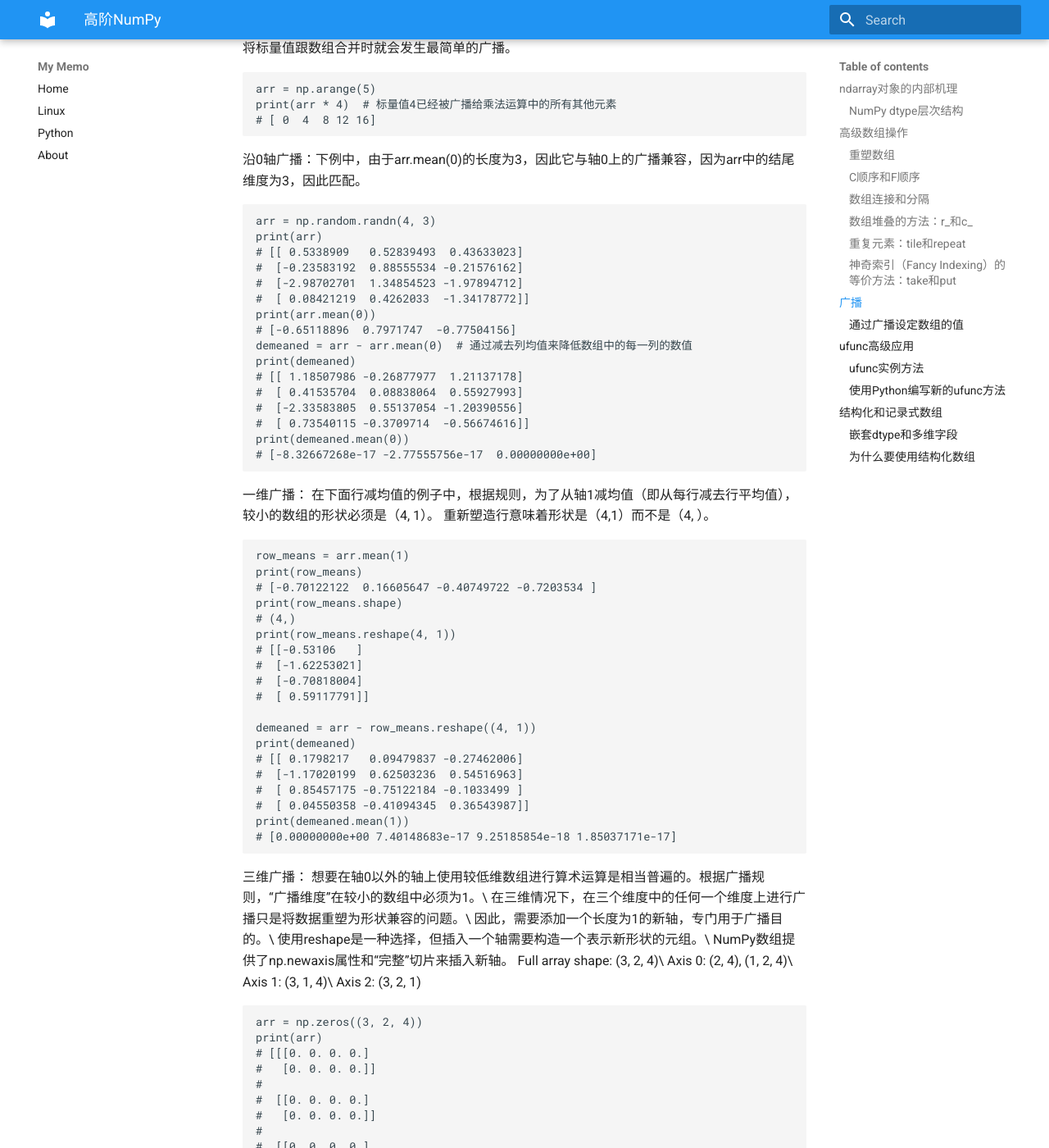
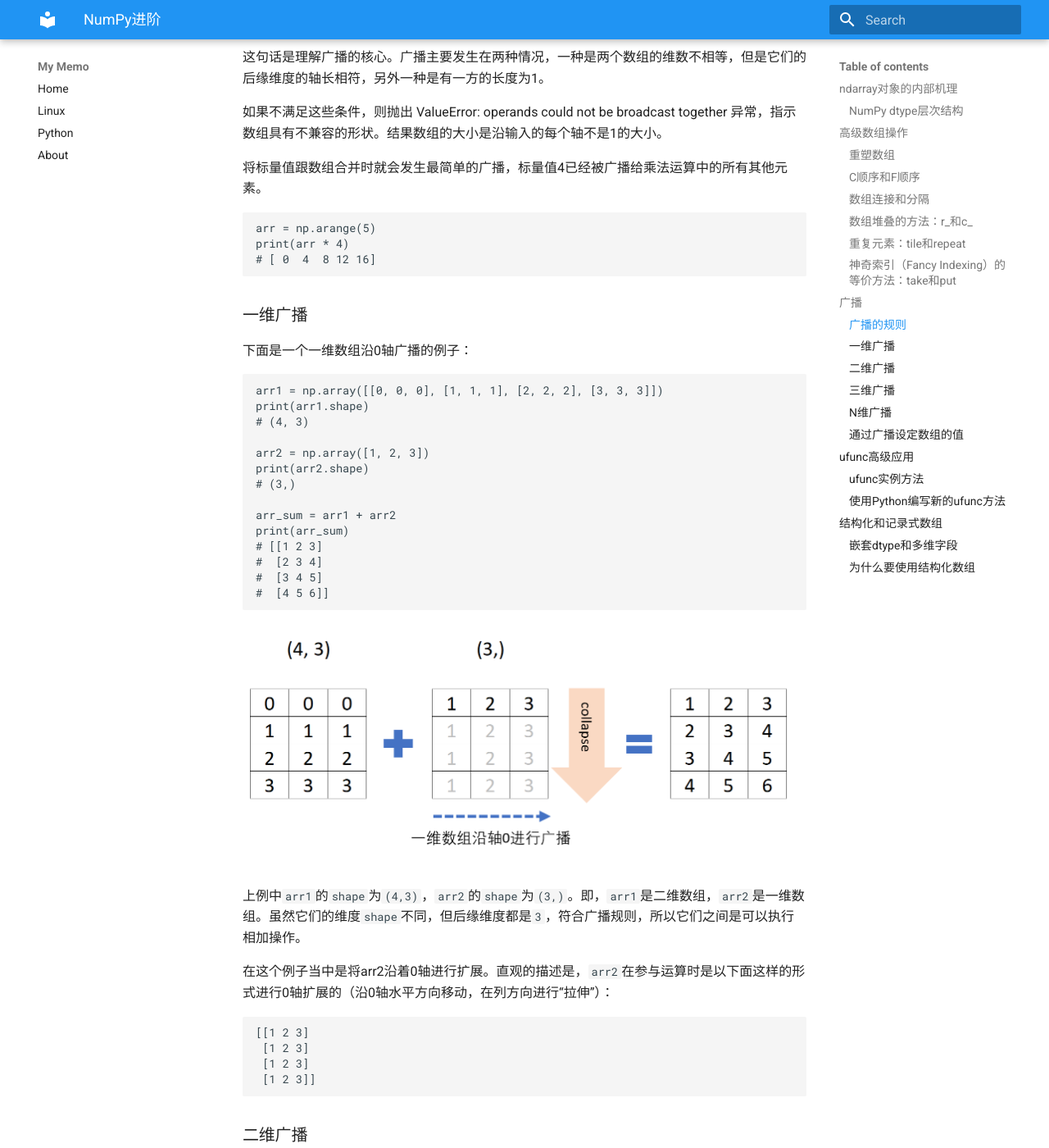
Before and after one commit to huyuhui001/mySite, an MkDocs documentation site: the page built from docs/python/DataAnalysis/ch10.md, in a window 1280 px wide and 1400 px high, scrolled down 12416 px. Shown: the whole window at 82% size. Built offline with MkDocs 1.6.1 and Material for MkDocs 9.7.7, drawn with Linux system fonts in a browser that asks for light colours; some of the changed text lies outside the part shown.

Commit message:
Documentation

````diff
--- a/docs/python/DataAnalysis/ch10.md
+++ b/docs/python/DataAnalysis/ch10.md
@@ -1,4 +1,4 @@
-# 高阶NumPy
+# NumPy进阶
 
 包含以下内容：
 
@@ -572,7 +572,7 @@ print(a + b)
 # [3 5 7]
 ```
 
-当数组的形状满足某些约束时，NumPy的广播规则放宽了这种约束。当一个数组和一个标量值在一个操作中组合时，会发生最简单的广播示例：
+当一个数组和一个标量值在一个操作中组合时，会发生最简单的广播示例，NumPy的广播规则放宽了这种约束。
 ```
 a = np.array([1, 3, 5])
 b = 2
@@ -586,82 +586,202 @@ print(a + b)
 
 结果等同于前面的示例，其中`b`是数组。可以假象将在算术运算期间标量`b`被*拉伸*成与数组`a`具有相同形状的数组。拉伸类比只是概念性的。NumPy在实际运算中直接使用原始标量值而不会去制作拉伸副本，因此广播操作效率更高效，在上例的乘法期间，通过广播操作，移动的内存较少（b是标量而不是数组）。
 
+### 广播的规则
+
 **广播的规则**：
-在两个数组上进行广播操作时，NumPy会逐元素地比较它们的形状。它从尾随尺寸开始，并向前发展。如果对于每个结尾维度（即从尾部开始的）轴长度都匹配，或者长度都是1，则两个二维数组就是可以兼容广播的。之后，广播会在丢失的或长度为1的轴上进行。
 
+如果两个数组的后缘维度（trailing dimension，即从末尾开始算起的维度）的轴长度相符，或其中的一方的长度为1，则认为它们是广播兼容的。广播会在缺失和（或）长度为1的维度上进行。
+
+这句话是理解广播的核心。广播主要发生在两种情况，一种是两个数组的维数不相等，但是它们的后缘维度的轴长相符，另外一种是有一方的长度为1。
 
 如果不满足这些条件，则抛出 ValueError: operands could not be broadcast together 异常，指示数组具有不兼容的形状。结果数组的大小是沿输入的每个轴不是1的大小。
 
+将标量值跟数组合并时就会发生最简单的广播，标量值4已经被广播给乘法运算中的所有其他元素。
+```
+arr = np.arange(5)
+print(arr * 4)
+# [ 0  4  8 12 16]
+```
+
+### 一维广播
+
+下面是一个一维数组沿0轴广播的例子：
+```
+arr1 = np.array([[0, 0, 0], [1, 1, 1], [2, 2, 2], [3, 3, 3]])
+print(arr1.shape)
+# (4, 3)
+
+arr2 = np.array([1, 2, 3])
+print(arr2.shape)
+# (3,)
+
+arr_sum = arr1 + arr2
+print(arr_sum)
+# [[1 2 3]
+#  [2 3 4]
+#  [3 4 5]
+#  [4 5 6]]
+```
+![一维数组沿0轴广播](./Assets/05.png)
+
+上例中`arr1`的`shape`为`(4,3)`，`arr2`的`shape`为`(3,)`。即，`arr1`是二维数组，`arr2`是一维数组。虽然它们的维度`shape`不同，但后缘维度都是`3`，符合广播规则，所以它们之间是可以执行相加操作。
+
+在这个例子当中是将arr2沿着0轴进行扩展。直观的描述是，`arr2`在参与运算时是以下面这样的形式进行0轴扩展的（沿0轴水平方向移动，在列方向进行“拉伸”）：
+```
+[[1 2 3]
+ [1 2 3]
+ [1 2 3]
+ [1 2 3]]
+```
 
 
 
+### 二维广播
+
+在下面行减均值的例子中，根据规则，为了从轴1减均值（即从每行减去行平均值），对较小的数组`row_means`的塑形必须是（4, 1），即，重新塑造行意味着形状是（4,1）而不是（4, ）。
+```
+arr = np.array([[1, 2, 3], [4, 5, 6], [1, 2, 3], [4, 5, 6]])
+print(arr)
+# [[1 2 3]
+#  [4 5 6]
+#  [1 2 3]
+#  [4 5 6]]
+
+row_means = arr.mean(1)
+
+print(row_means)
+# [2. 5. 2. 5.]
+
+print(row_means.reshape(4, 1))
+# [[2.]
+#  [5.]
+#  [2.]
+#  [5.]]
+
+demeaned = arr - row_means.reshape((4, 1))
+
+print(demeaned)
+# [[-1.  0.  1.]
+#  [-1.  0.  1.]
+#  [-1.  0.  1.]
+#  [-1.  0.  1.]]
+
+print(demeaned.mean(1))
+# [0. 0. 0. 0.]
+```
+![二维数组沿1轴广播](./Assets/06.png)
 
 
-将标量值跟数组合并时就会发生最简单的广播。
+### 三维广播
+
+在轴0以外的轴上使用较低维数组进行算术运算也是相当普遍的。根据广播规则，“广播维度”在较小的数组中必须为1。
+
+在三维情况下，在三个维度中的任何一个维度上进行广播只是将数据重塑为形状兼容。
+
+因此，需要添加一个长度为1的新轴，专门用于广播目的。使用`reshape`是一种选择，但插入一个轴需要构造一个新形状的元组。NumPy数组提供了`np.newaxis`属性和“完整”切片来插入新轴。
+
+看下面的例子了解一些`np.newaxis`的用法。
+
+`x1[:, np.newaxis]`对原`x1`添加了1轴，即，行方向有5个元素（5行），列方向只有1个元素（1列）。
+
+`x1[np.newaxis, :]`对原`x1`添加了0轴，即，行方向有1个元素（1行），列方向只有5个元素（5列）。
 ```
-arr = np.arange(5)
-print(arr * 4)  # 标量值4已经被广播给乘法运算中的所有其他元素
-# [ 0  4  8 12 16]
+x1 = np.array([1, 2, 3, 4, 5])
+print(x1.shape)
+# (5,)
+
+x1_new = x1[:, np.newaxis]
+print(x1_new.shape)
+# (5, 1)
+print(x1_new)
+# [[1]
+#  [2]
+#  [3]
+#  [4]
+#  [5]]
+
+x2_new = x1[np.newaxis, :]
+print(x1_new.shape)
+# (1, 5)
+print(x1_new)
+# [[1 2 3 4 5]]
+
 ```
 
-沿0轴广播：下例中，由于arr.mean(0)的长度为3，因此它与轴0上的广播兼容，因为arr中的结尾维度为3，因此匹配。
+下例一个通过`np.newaxis`对二维数组到三维的扩展。
+
+`arr[np.newaxis, :, :, np.newaxis]`表示对`arr`添加0，3轴，原数组`arr`做为1，2轴。其等价写法是`arr[np.newaxis, ..., np.newaxis]`
+
+`arr[:, np.newaxis, np.newaxis]`表示对`arr`添加1，2轴，原数组`arr`做为0，3轴。其等价写法是`arr[np.newaxis, :, np.newaxis, :]`，理解上需要注意的是`:`只代表一个轴。
 ```
-arr = np.random.randn(4, 3)
+arr = np.arange(3 * 4).reshape(3, 4)
+print(arr.shape)
+# (3, 4)
 print(arr)
-# [[ 0.5338909   0.52839493  0.43633023]
-#  [-0.23583192  0.88555534 -0.21576162]
-#  [-2.98702701  1.34854523 -1.97894712]
-#  [ 0.08421219  0.4262033  -1.34178772]]
-print(arr.mean(0))
-# [-0.65118896  0.7971747  -0.77504156]
-demeaned = arr - arr.mean(0)  # 通过减去列均值来降低数组中的每一列的数值
-print(demeaned)
-# [[ 1.18507986 -0.26877977  1.21137178]
-#  [ 0.41535704  0.08838064  0.55927993]
-#  [-2.33583805  0.55137054 -1.20390556]
-#  [ 0.73540115 -0.3709714  -0.56674616]]
-print(demeaned.mean(0))
-# [-8.32667268e-17 -2.77555756e-17  0.00000000e+00]
+# [[ 0  1  2  3]
+#  [ 4  5  6  7]
+#  [ 8  9 10 11]]
+
+arr_3D = arr[np.newaxis, :, :, np.newaxis]
+print(arr_3D.shape)
+# (1, 3, 1, 4)
+arr_3D = arr[np.newaxis, ..., np.newaxis]
+print(arr_3D.shape)
+# (1, 3, 4, 1)
+print(arr_3D)
+# [[[[ 0]
+#    [ 1]
+#    [ 2]
+#    [ 3]]
+#
+#   [[ 4]
+#    [ 5]
+#    [ 6]
+#    [ 7]]
+#
+#   [[ 8]
+#    [ 9]
+#    [10]
+#    [11]]]]
+
+arr_3D = arr[np.newaxis, :, np.newaxis]
+print(arr_3D.shape)
+# (1, 3, 1, 4)
+arr_3D = arr[np.newaxis, :, np.newaxis, :]
+print(arr_3D.shape)
+# (1, 3, 1, 4)
+print(arr_3D)
+# [[[[ 0  1  2  3]]
+#
+#   [[ 4  5  6  7]]
+#
+#   [[ 8  9 10 11]]]]
+
+arr_3D = arr[:, np.newaxis, np.newaxis]
+print(arr_3D.shape)
+# (3, 1, 1, 4)
+arr_3D = arr[:, np.newaxis, np.newaxis, :]
+print(arr_3D.shape)
+# (3, 1, 1, 4)
+print(arr_3D)
+# [[[[0 1 2]]]
+#
+#  [[[3 4 5]]]
+#
+#  [[[6 7 8]]]]
+
 ```
 
+下图显示了在三维数组的每个轴上广播所需的形状。
 
-一维广播：
-在下面行减均值的例子中，根据规则，为了从轴1减均值（即从每行减去行平均值），较小的数组的形状必须是（4, 1）。
-重新塑造行意味着形状是（4,1）而不是（4, ）。
-```
-row_means = arr.mean(1)
-print(row_means)
-# [-0.70122122  0.16605647 -0.40749722 -0.7203534 ]
-print(row_means.shape)
-# (4,)
-print(row_means.reshape(4, 1))
-# [[-0.53106   ]
-#  [-1.62253021]
-#  [-0.70818004]
-#  [ 0.59117791]]
+![三维数组的每个轴上广播所需的形状](./Assets/07.png)
 
-demeaned = arr - row_means.reshape((4, 1))
-print(demeaned)
-# [[ 0.1798217   0.09479837 -0.27462006]
-#  [-1.17020199  0.62503236  0.54516963]
-#  [ 0.85457175 -0.75122184 -0.1033499 ]
-#  [ 0.04550358 -0.41094345  0.36543987]]
-print(demeaned.mean(1))
-# [0.00000000e+00 7.40148683e-17 9.25185854e-18 1.85037171e-17]
-```
+下面的例子演示了基于一个三维数组进行的广播操作。
 
-三维广播：
-想要在轴0以外的轴上使用较低维数组进行算术运算是相当普遍的。根据广播规则，“广播维度”在较小的数组中必须为1。\
-在三维情况下，在三个维度中的任何一个维度上进行广播只是将数据重塑为形状兼容的问题。\
-因此，需要添加一个长度为1的新轴，专门用于广播目的。\
-使用reshape是一种选择，但插入一个轴需要构造一个表示新形状的元组。\
-NumPy数组提供了np.newaxis属性和“完整”切片来插入新轴。
-Full array shape: (3, 2, 4)\
-Axis 0: (2, 4), (1, 2, 4)\
-Axis 1: (3, 1, 4)\
-Axis 2: (3, 2, 1)
 ```
 arr = np.zeros((3, 2, 4))
+print(arr.shape)
+# (3, 2, 4)
 print(arr)
 # [[[0. 0. 0. 0.]
 #   [0. 0. 0. 0.]]
@@ -672,8 +792,22 @@ print(arr)
 #  [[0. 0. 0. 0.]
 #   [0. 0. 0. 0.]]]
 
-arr_0 = np.arange(2)  # 生成0轴切片
-arr = arr + arr_0[np.newaxis, :, np.newaxis]
+# 生成0轴切片
+arr_0 = np.arange(2)
+print(arr_0.shape)
+# (2,)
+print(arr_0)
+# [0 1]
+arr_new = arr_0[np.newaxis, :, np.newaxis]
+print(arr_new.shape)
+# (1, 2, 1)
+print(arr_new)
+# [[[0]
+#   [1]]]
+
+arr = arr + arr_new
+print(arr.shape)
+# (3, 2, 4)
 print(arr)
 # [[[0. 0. 0. 0.]
 #   [1. 1. 1. 1.]]
@@ -683,19 +817,48 @@ print(arr)
 #
 #  [[0. 0. 0. 0.]
 #   [1. 1. 1. 1.]]]
-arr_1 = np.arange(4)  # 生成1轴切片
-arr = arr + arr_1[np.newaxis, np.newaxis, :]
+
+# 生成1轴切片
+arr = np.zeros((3, 2, 4))
+arr_1 = np.arange(12).reshape(3, 4)
+print(arr_1.shape)
+# (3, 4)
+arr_new = arr_1[:, np.newaxis, :]
+print(arr_new.shape)
+# (3, 1, 4)
+print(arr_new)
+# [[[ 0  1  2  3]]
+#
+#  [[ 4  5  6  7]]
+#
+#  [[ 8  9 10 11]]]
+arr = arr + arr_new
 print(arr)
-# [[[0. 1. 2. 3.]
-#   [1. 2. 3. 4.]]
-#
-#  [[0. 1. 2. 3.]
-#   [1. 2. 3. 4.]]
-#
-#  [[0. 1. 2. 3.]
-#   [1. 2. 3. 4.]]]
-arr_2 = np.arange(3)  # 生成2轴切片
-arr = arr + arr_2[:, np.newaxis, np.newaxis]
+# [[[ 0.  1.  2.  3.]
+#   [ 0.  1.  2.  3.]]
+
+#  [[ 4.  5.  6.  7.]
+#   [ 4.  5.  6.  7.]]
+
+#  [[ 8.  9. 10. 11.]
+#   [ 8.  9. 10. 11.]]]
+
+# 生成2轴切片
+arr = np.zeros((3, 2, 4))
+arr_2 = np.arange(6).reshape(3, 2)
+arr_new = arr_2[:, :, np.newaxis]
+print(arr_new.shape)
+# (3, 2, 1)
+print(arr_new)
+# [[[0]
+#   [1]]
+
+#  [[2]
+#   [3]]
+
+#  [[4]
+#   [5]]]
+arr = arr + arr_new
 print(arr)
 # [[[0. 1. 2. 3.]
 #   [1. 2. 3. 4.]]
@@ -705,51 +868,66 @@ print(arr)
 #
 #  [[2. 3. 4. 5.]
 #   [3. 4. 5. 6.]]]
-```
-在轴2上减去均值
-```
+
+
+# 在轴2上减去均值
 depth_means = arr.mean(2)
 print(depth_means)
-# [[1.5 2.5]
-#  [2.5 3.5]
-#  [3.5 4.5]]
-demeaned = arr - depth_means[:, :, np.newaxis]
+# [[0. 1.]
+#  [2. 3.]
+#  [4. 5.]]
+
+arr_new = depth_means[:, :, np.newaxis]
+print(arr_new.shape)
+# (3, 2, 1)
+demeaned = arr - arr_new
 print(demeaned)
-# [[[-1.5 -0.5  0.5  1.5]
-#   [-1.5 -0.5  0.5  1.5]]
-#
-#  [[-1.5 -0.5  0.5  1.5]
-#   [-1.5 -0.5  0.5  1.5]]
-#
-#  [[-1.5 -0.5  0.5  1.5]
-#   [-1.5 -0.5  0.5  1.5]]]
+# [[[0. 0. 0. 0.]
+#   [0. 0. 0. 0.]]
+
+#  [[0. 0. 0. 0.]
+#   [0. 0. 0. 0.]]
+
+#  [[0. 0. 0. 0.]
+#   [0. 0. 0. 0.]]]
 ```
 
 
-N维广播
+
+
+
+
+### N维广播
+
+和上例最后场景的计算结果相同。
+
 ```
+arr = np.zeros((3, 2, 4))
+
 def demean_axis(arr, axis=0):
     means = arr.mean(axis)
     indexer = [slice(None)] * arr.ndim
     indexer[axis] = np.newaxis
     return arr - means[indexer]
 
-print(demean_axis(arr, axis=2))  # 和前面结果相同
-# [[[-1.5 -0.5  0.5  1.5]
-#   [-1.5 -0.5  0.5  1.5]]
-#
-#  [[-1.5 -0.5  0.5  1.5]
-#   [-1.5 -0.5  0.5  1.5]]
-#
-#  [[-1.5 -0.5  0.5  1.5]
-#   [-1.5 -0.5  0.5  1.5]]]
+print(demean_axis(arr, axis=2))
+# [[[0. 0. 0. 0.]
+#   [0. 0. 0. 0.]]
+
+#  [[0. 0. 0. 0.]
+#   [0. 0. 0. 0.]]
+
+#  [[0. 0. 0. 0.]
+#   [0. 0. 0. 0.]]]
 ```
 
 
 
 
-#### 通过广播设定数组的值
-控制算术运算的相同广播规则也适用于通过数组索引设置值。
+### 通过广播设定数组的值
+
+进行数组算术运算的广播规则同样也适用于通过数组索引设置值。
+
 ```
 arr = np.zeros((4, 3))
 arr[:] = 5
@@ -775,28 +953,30 @@ print(arr)
 
 
 ## ufunc高级应用
-```
-import numpy as np
-```
-#### ufunc实例方法
-通用函数（或简称为ufunc ） 是一种ndarrays 以逐元素方式操作的函数，支持数组广播，类型转换和其他一些标准功能。\
-也就是说，ufunc是一个函数的"矢量化" 包装器，它接受固定数量的特定输入并产生固定数量的特定输出。\
+
+### ufunc实例方法
+
+**通用函数（或简称为ufunc ）**是一种`ndarrays`以逐元素方式操作的函数，支持数组广播，类型转换和其他一些标准功能。
+也就是说，ufunc是一个函数的**矢量化包装器**，它接受固定数量的特定输入并产生固定数量的特定输出。
+
 在NumPy中，通用函数是numpy.ufunc类的实例。 NumPy的每个二元ufunc（通用函数）都有特殊的方法来执行某些特殊的向量化操作。
 
-reduce方法接收单个数组并通过执行一系列二元操作在可选的轴向上对数组的值进行聚合。\
-例如，使用np.add.reduce是对数组中元素进行加和的另一种方法：\
-起始值（对于add方法是0）取决于ufunc。如果传递了一个轴，则沿该轴执行缩聚。
+`reduce`方法接收单个数组并通过执行一系列二元操作在指定的轴向上对数组的值进行聚合。
+
+例如，使用np.add.reduce是对数组中元素进行加和的另一种方法：起始值（对于add方法是0）取决于ufunc。如果传递了一个轴，则沿该轴执行缩聚（collapse）。
 ```
 arr = np.arange(10)
+
 a = np.add.reduce(arr)
 print(a)
 # 45
+
 a = arr.sum()
 print(a)
 # 45
 ```
 
-使用np.logical_and来检查数组的每一行中的值是否被排序(logical_and.reduce等价于all方法)：
+例如：使用np.logical_and来检查数组的每一行中的值是否被排序(logical_and.reduce等价于all方法)：
 ```
 arr = np.random.randn(5, 5)
 print(arr)
@@ -815,20 +998,21 @@ print(a)
 #  [ True  True  True  True]
 #  [ True  True False  True]
 #  [ True  True  True  True]]
+
 a = np.logical_and.reduce(arr[:, :-1] < arr[:, 1:], axis=1)
 print(a)
 # [ True False  True False  True]
 ```
 
 
-accumulate与reduce是相关的，就像cumsum与sum相关一样。\
-accumulate生成一个数组，其尺寸与中间“累计”值相同：
+`accumulate`与`reduce`是相关的，就像`cumsum`与`sum`相关一样。`accumulate`生成一个数组，其尺寸与中间“累计”值相同：
 ```
 arr = np.arange(15).reshape((3, 5))
 print(arr)
 # [[ 0  1  2  3  4]
 #  [ 5  6  7  8  9]
 #  [10 11 12 13 14]]
+
 a = np.add.accumulate(arr, axis=1)
 print(a)
 # [[ 0  1  3  6 10]
@@ -837,11 +1021,12 @@ print(a)
 ```
 
 
-outer在两个数组之间执行成对的交叉乘积：
+`outer`在两个数组之间执行成对的交叉乘积：
 ```
 arr = np.arange(3).repeat([1, 2, 2])
 print(arr)
 # [0 1 1 2 2]
+
 a = np.multiply.outer(arr, np.arange(5))
 print(a)
 # [[0 0 0 0 0]
@@ -860,14 +1045,16 @@ print(result.shape)
 ```
 
 
-reduceat方法执行“本地缩聚”，本质上是一个数组groupby操作，在操作中数组的切片聚合在了一起。\
-reduceat方法接受一系列的“箱体边缘”，这些箱体边缘表示如何分隔以及聚合数据值：
+`reduceat`方法执行“本地缩聚”，本质上是一个数组groupby操作，在操作中数组的切片聚合在了一起。`reduceat`方法接受一系列的“箱体边缘”，这些箱体边缘表示如何分隔以及聚合数据值。
+
+下例是在arr的`[0:5)`、`[5:8)`和`[8:]`三个区间上执行了缩聚（此处是计算累加和）。
 ```
 arr = np.arange(10)
-a = np.add.reduceat(arr, [0, 5, 8])  # 结果是在arr[0:5]、arr[5:8]和arr[8:]上执行了缩聚（此处是加和）。
+a = np.add.reduceat(arr, [0, 5, 8])
 print(a)
 # [10 18 17]
 ```
+
 可以传递一个axis参数：
 ```
 arr = np.multiply.outer(np.arange(4), np.arange(5))
@@ -876,6 +1063,7 @@ print(arr)
 #  [ 0  1  2  3  4]
 #  [ 0  2  4  6  8]
 #  [ 0  3  6  9 12]]
+
 a = np.add.reduceat(arr, [0, 2, 4], axis=1)
 print(a)
 # [[ 0  0  0]
@@ -886,12 +1074,10 @@ print(a)
 
 
 
-#### 使用Python编写新的ufunc方法
-有很多工具可以用于创建你自己的NumPy ufunc，最常用的是NumPy的C语言API，但是它已经超出了本书的范畴。\
-在本节，我们将一起看看纯Python的ufunc方法。\
-numpy.frompyfunc函数接收一个具有特定数字输入和输出的函数。\
-使用frompyfunc创建的函数通常返回的是Python对象的数组，这并不方便。\
-还有另一个函数numpy.vectorize允许指定输出的类型（但功能稍差）。
+### 使用Python编写新的ufunc方法
+有很多工具可以用于创建你自己的NumPy ufunc，最常用的是NumPy的C语言API，但不在这里讨论。这里主要关注纯Python的ufunc方法。
+
+`numpy.frompyfunc`函数接收一个具有特定数字输入和输出的函数。使用`frompyfunc`创建的函数通常返回的是Python对象的数组，这并不方便。还有另一个函数`numpy.vectorize`允许指定输出的类型（但功能稍差）。
 
 例如，一个简单的按元素相加的函数可以如下：
 ```
@@ -917,14 +1103,13 @@ print(result)
 
 
 ## 结构化和记录式数组
-```
-import numpy as np
-```
-ndarray是一个同构数据的容器。也就是说，它表示一个内存块，其中每个元素占用相同数量的字节，由dtype确定。\
-ndarray的这种特性不允许你使用它表示异构的数据或表格型数据。\
-结构化数组是一个ndarray，其中每个元素可以被认为代表C中的struct（因此是“结构化”的名称），或者是SQL表中具有多个命名字段的行：
+
+`ndarray`是一个同构数据的容器。也就是说，它表示一个内存块，其中每个元素占用相同数量的字节，由dtype确定。`ndarray`的这种特性不能用来表示异构的数据或表格型数据。
+
+**结构化数组**是一个`ndarray`，其中每个元素可以被认为代表C中的struct（因此是“结构化”的名称），或者是SQL表中具有多个命名字段的行：
 ```
 dtype = [('x', np.float64), ('y', np.int32)]
+
 sarr = np.array(
     [
         (1.5, 6),
@@ -937,11 +1122,9 @@ print(sarr)
 # [(1.5       ,  6) (3.14159265, -2)]
 ```
 
-有几种方法可以指定结构化的dtype（请参阅NumPy官方在线文档）。\
-一种典型的方式是使用(field_name, field_data_type)作为元组的列表。
+有几种方法可以指定结构化的dtype（请参阅NumPy官方在线文档）。一种典型的方式是使用(field_name, field_data_type)作为元组的列表。
 
-数组的元素是元组对象，其元素可以像字典一样访问：\
-字段名称存储在dtype.names属性中。
+数组的元素是元组对象，其元素可以像字典一样访问，字段名称存储在dtype.names属性中。
 ```
 print(sarr[0])
 # (1.5, 6)
@@ -953,7 +1136,8 @@ print(sarr[0]['y'])
 # 6
 ```
 
-#### 嵌套dtype和多维字段
+### 嵌套dtype和多维字段
+
 当指定结构化的dtype时，可以另外传递一个形状（以int或元组的形式）：
 ```
 dtype = [('x', np.int64, 3), ('y', np.int32)]
@@ -961,12 +1145,14 @@ arr = np.zeros(4, dtype=dtype)
 print(arr)
 # [([0, 0, 0], 0) ([0, 0, 0], 0) ([0, 0, 0], 0) ([0, 0, 0], 0)]
 ```
-x字段引用的是每条记录中长度为3的数组：
+
+`x`字段引用的是每条记录中长度为3的数组：
 ```
 print(arr[0]['x'])
 # [0 0 0]
 ```
-访问arr['x']然后返回一个二维数组，而不是返回一个一维数组：
+
+访问`arr['x']`然后返回一个二维数组，而不是返回一个一维数组：
 ```
 print(arr['x'])
 # [[0 0 0]
@@ -977,10 +1163,14 @@ print(arr['x'])
 
 
 
-#### 为什么要使用结构化数组
+### 为什么要使用结构化数组
 
-与pandas的DataFrame相比，NumPy结构化数组是一个相对底层的工具。\
-结构化数组提供了一种将内存块解释为具有任意复杂嵌套列的表格结构的方法。\
-由于数组中的每个元素都在内存中表示为固定数量的字节，因此结构化数组提供了读/写磁盘（包括内存映射）数据，以及在网络上传输数据和其他此类用途的非常快速有效的方法。\
-作为结构化数组的另一种常见用途，将数据文件编写为固定长度的记录字节流是将C和C ++代码中的数据序列化的常用方法，这在业界传统系统中很常见。\
+与pandas的DataFrame相比，NumPy结构化数组是一个相对底层的工具。
+
+结构化数组提供了一种将内存块解释为具有任意复杂嵌套列的表格结构的方法。
+
+由于数组中的每个元素都在内存中表示为固定数量的字节，因此结构化数组提供了读/写磁盘（包括内存映射）数据，以及在网络上传输数据和其他此类用途的非常快速有效的方法。
+
+作为结构化数组的另一种常见用途，将数据文件编写为固定长度的记录字节流是将C和C ++代码中的数据序列化的常用方法，这在业界传统系统中很常见。
+
 只要知道文件的格式（每个记录的大小以及每个元素的顺序、字节大小和数据类型），就可以用np.fromfile将数据读入内存。
````
Also changed, not shown: other parts of docs/python/DataAnalysis/ch10.md (+5 -2 lines), docs/python/DataAnalysis/ch01.md (+5 -5 lines), docs/python/DataAnalysis/python_data_analysis_index.md (+2 -2 lines), docs/python/DataAnalysis/Assets/01.png (renamed from docs/python/DataAnalysis/Assets/python_da_ch02_01.png), docs/python/DataAnalysis/Assets/02.png (renamed from docs/python/DataAnalysis/Assets/python_da_ch02_02.png), docs/python/DataAnalysis/Assets/03.png (renamed from docs/python/DataAnalysis/Assets/python_da_ch02_03.png), docs/python/DataAnalysis/Assets/04.png (renamed from docs/python/DataAnalysis/Assets/python_da_ch02_04.png), docs/python/DataAnalysis/Assets/05.png (added), docs/python/DataAnalysis/Assets/06.png (added), docs/python/DataAnalysis/Assets/07.png (added).
